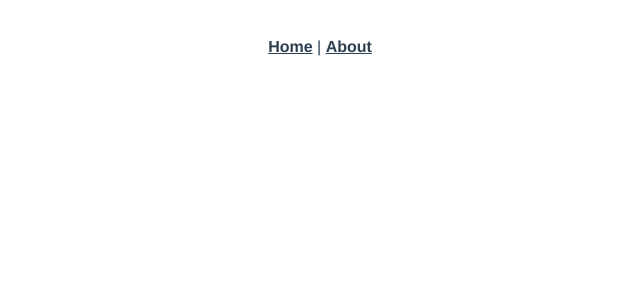
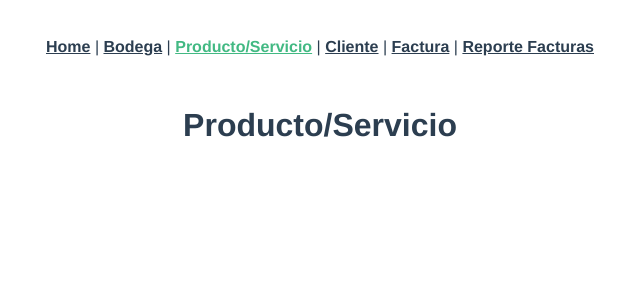
Before and after one commit to kaandradec/pw_vue_grupal, a Vue app: page /productoservicio in a window 1280 px wide. Before the commit this address had no page. Shown: the top 300 px of the page, without its empty margins (320-960 px from the left). Built offline with nearby package versions, Linux system fonts and the light colour scheme.

Commit message:
init: axios

```diff
--- a/package.json
+++ b/package.json
@@ -8,6 +8,7 @@
     "test:unit": "vue-cli-service test:unit"
   },
   "dependencies": {
+    "axios": "^1.10.0",
     "core-js": "^3.8.3",
     "vue": "^3.2.13",
     "vue-router": "^4.0.3"
--- a/src/App.vue
+++ b/src/App.vue
@@ -1,10 +1,17 @@
 <template>
-  <nav>
-    <router-link to="/">Home</router-link> |
-    <router-link to="/about">About</router-link>
-  </nav>
-  <router-view/>
+  <NavBar />
+  <router-view />
 </template>
+
+<script>
+import NavBar from "./components/NavBar.vue";
+
+export default {
+  components: {
+    NavBar,
+  },
+};
+</script>
 
 <style>
 #app {
--- /dev/null
+++ b/src/components/NavBar.vue
@@ -0,0 +1,17 @@
+<template>
+  <nav>
+    <router-link to="/">Home</router-link> |
+    <router-link to="/bodega">Bodega</router-link> |
+    <router-link to="/productoservicio">Producto/Servicio</router-link> |
+    <router-link to="/cliente">Cliente</router-link> |
+    <router-link to="/factura">Factura</router-link> |
+    <router-link to="/reportefactura">Reporte Facturas</router-link>
+  </nav>
+</template>
+
+<script>
+export default {};
+</script>
+
+<style>
+</style>
--- a/src/router/index.js
+++ b/src/router/index.js
@@ -1,5 +1,10 @@
 import { createRouter, createWebHistory } from 'vue-router'
 import HomeView from '../views/HomeView.vue'
+import ProductoServicioView from '@/views/ProductoServicioView.vue'
+import BodegaView from '@/views/BodegaView.vue'
+import ClienteView from '@/views/ClienteView.vue'
+import ReporteFacturasView from '@/views/ReporteFacturasView.vue'
+import FacturaView from '@/views/FacturaView.vue'
 
 const routes = [
   {
@@ -14,7 +19,33 @@ const routes = [
     // this generates a separate chunk (about.[hash].js) for this route
     // which is lazy-loaded when the route is visited.
     component: () => import(/* webpackChunkName: "about" */ '../views/AboutView.vue')
-  }
+  },
+  {
+    path: '/bodega',
+    name: 'bodega',
+    component: BodegaView
+  },
+  {
+    path: '/productoservicio',
+    name: 'productoservicio',
+    component: ProductoServicioView
+  },
+  {
+    path: '/cliente',
+    name: 'cliente',
+    component: ClienteView
+  },
+  {
+    path: '/factura',
+    name: 'factura',
+    component: FacturaView
+  },
+  {
+    path: '/reportefactura',
+    name: 'reportefactura',
+    component: ReporteFacturasView
+  },
+
 ]
 
 const router = createRouter({
--- /dev/null
+++ b/src/views/BodegaView.vue
@@ -0,0 +1,10 @@
+<template>
+  <h1>Bodega</h1>
+</template>
+
+<script>
+export default {};
+</script>
+
+<style>
+</style>
--- /dev/null
+++ b/src/views/ClienteView.vue
@@ -0,0 +1,10 @@
+<template>
+  <h1>Cliente</h1>
+</template>
+
+<script>
+export default {};
+</script>
+
+<style>
+</style>
--- /dev/null
+++ b/src/views/FacturaView.vue
@@ -0,0 +1,10 @@
+<template>
+  <h1>Factura</h1>
+</template>
+
+<script>
+export default {};
+</script>
+
+<style>
+</style>
--- a/src/views/HomeView.vue
+++ b/src/views/HomeView.vue
@@ -1,18 +1,18 @@
 <template>
   <div class="home">
-    <img alt="Vue logo" src="../assets/logo.png">
-    <HelloWorld msg="Welcome to Your Vue.js App"/>
+    <img alt="Vue logo" src="../assets/logo.png" />
+    <HelloWorld msg="Trabajo Grupal Web" />
   </div>
 </template>
 
 <script>
 // @ is an alias to /src
-import HelloWorld from '@/components/HelloWorld.vue'
+import HelloWorld from "@/components/HelloWorld.vue";
 
 export default {
-  name: 'HomeView',
+  name: "HomeView",
   components: {
-    HelloWorld
-  }
-}
+    HelloWorld,
+  },
+};
 </script>
--- /dev/null
+++ b/src/views/ProductoServicioView.vue
@@ -0,0 +1,10 @@
+<template>
+  <h1>Producto/Servicio</h1>
+</template>
+
+<script>
+export default {};
+</script>
+
+<style>
+</style>
--- /dev/null
+++ b/src/views/ReporteFacturasView.vue
@@ -0,0 +1,10 @@
+<template>
+  <h1>Reporte Facturas</h1>
+</template>
+
+<script>
+export default {};
+</script>
+
+<style>
+</style>
```
Also changed, not shown: 1 other file (tests, documents, lock files or other folders).
